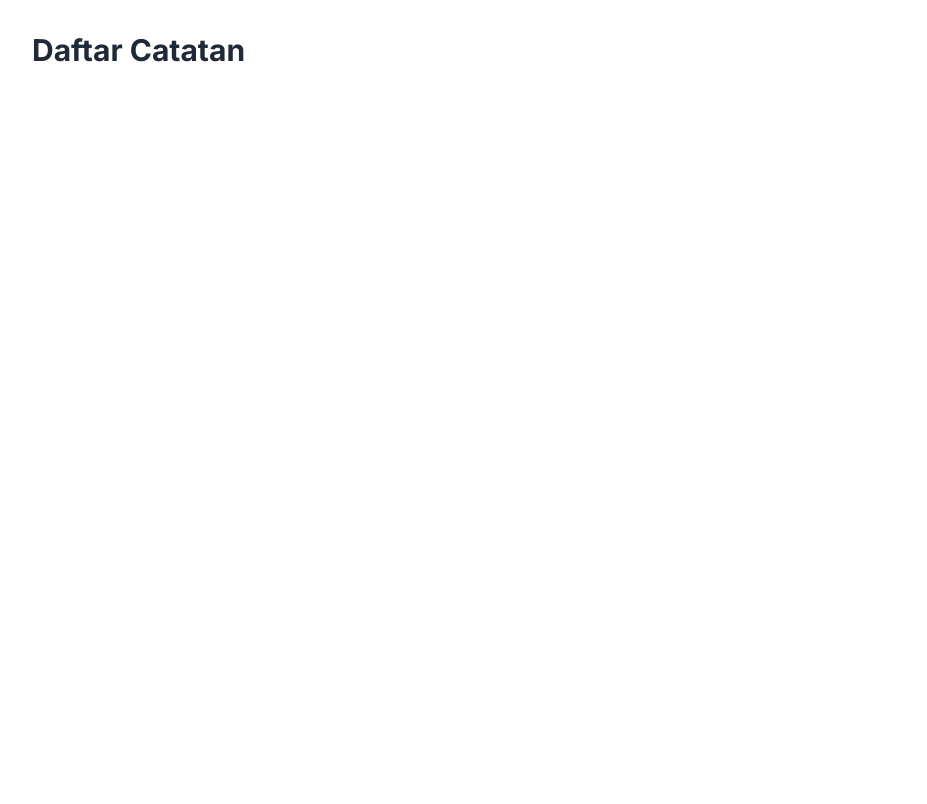
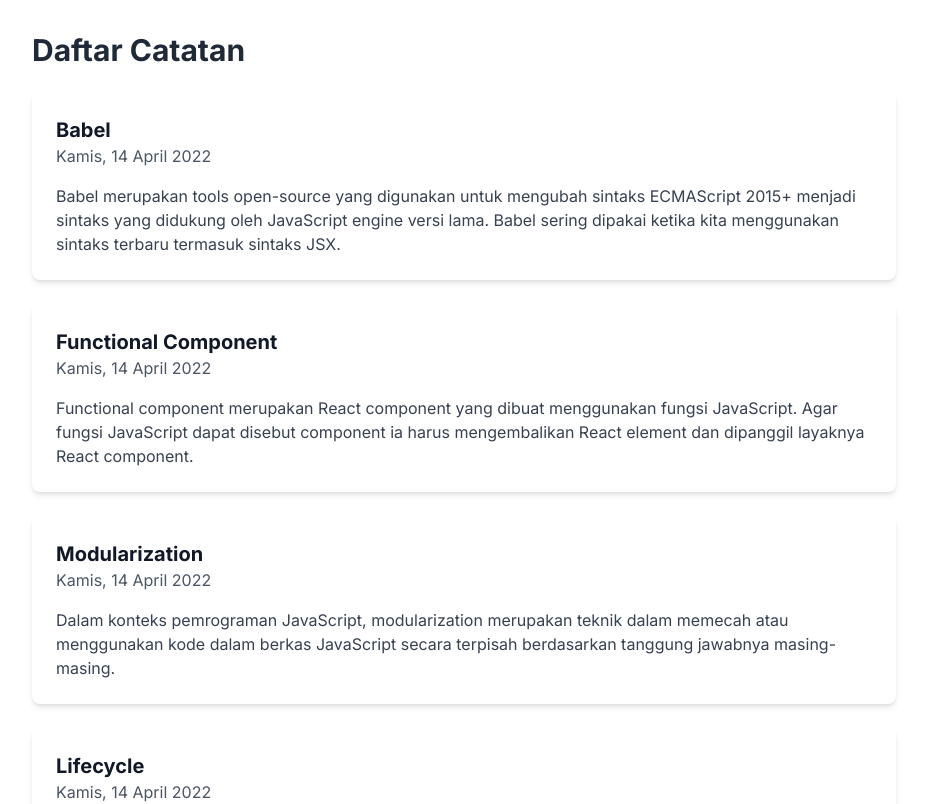
Before and after one commit to nandaglhp/my-note-app-spa, a React (Vite) app: page / in a window 1280 px wide. Shown: the top 804 px of the page, without its empty margins (176-1103 px from the left). Built offline with nearby package versions, Linux system fonts and the light colour scheme.

Commit message:
K2: finish

```diff
--- a/src/pages/NotesPage.jsx
+++ b/src/pages/NotesPage.jsx
@@ -1,11 +1,33 @@
 // src/pages/NotesPage.jsx
-import React from "react";
+import React, { useState, useEffect } from "react";
+import { getAllNotes } from "../utils/local-data";
+import { showFormattedDate } from "../utils";
 
 function NotesPage() {
+  const [notes, setNotes] = useState([]);
+
+  useEffect(() => {
+    // Memanggil fungsi untuk mengambil semua catatan dan menyimpannya ke state
+    const notesData = getAllNotes();
+    setNotes(notesData);
+  }, []);
+
   return (
     <div className="max-w-4xl mx-auto px-4 py-8">
       <h1 className="text-3xl font-bold text-gray-800 mb-6">Daftar Catatan</h1>
-      {/* Komponen untuk menampilkan daftar catatan akan ditempatkan di sini */}
+      {notes.length > 0 ? (
+        <div className="grid grid-cols-1 gap-6">
+          {notes.map((note) => (
+            <div key={note.id} className="p-6 bg-white rounded-lg shadow-md">
+              <h2 className="text-xl font-semibold text-gray-900">{note.title}</h2>
+              <p className="text-gray-600">{showFormattedDate(note.createdAt)}</p>
+              <p className="mt-4 text-gray-700">{note.body}</p>
+            </div>
+          ))}
+        </div>
+      ) : (
+        <p className="text-gray-600">Tidak ada catatan.</p>
+      )}
     </div>
   );
 }
--- a/src/utils/local-data.js
+++ b/src/utils/local-data.js
@@ -1,44 +1,44 @@
 let notes = [
   {
-    id: 'notes-1',
-    title: 'Babel',
-    body: 'Babel merupakan tools open-source yang digunakan untuk mengubah sintaks ECMAScript 2015+ menjadi sintaks yang didukung oleh JavaScript engine versi lama. Babel sering dipakai ketika kita menggunakan sintaks terbaru termasuk sintaks JSX.',
-    createdAt: '2022-04-14T04:27:34.572Z',
+    id: "notes-1",
+    title: "Babel",
+    body: "Babel merupakan tools open-source yang digunakan untuk mengubah sintaks ECMAScript 2015+ menjadi sintaks yang didukung oleh JavaScript engine versi lama. Babel sering dipakai ketika kita menggunakan sintaks terbaru termasuk sintaks JSX.",
+    createdAt: "2022-04-14T04:27:34.572Z",
     archived: false,
   },
   {
-    id: 'notes-2',
-    title: 'Functional Component',
-    body: 'Functional component merupakan React component yang dibuat menggunakan fungsi JavaScript. Agar fungsi JavaScript dapat disebut component ia harus mengembalikan React element dan dipanggil layaknya React component.',
-    createdAt: '2022-04-14T04:27:34.572Z',
+    id: "notes-2",
+    title: "Functional Component",
+    body: "Functional component merupakan React component yang dibuat menggunakan fungsi JavaScript. Agar fungsi JavaScript dapat disebut component ia harus mengembalikan React element dan dipanggil layaknya React component.",
+    createdAt: "2022-04-14T04:27:34.572Z",
     archived: false,
   },
   {
-    id: 'notes-3',
-    title: 'Modularization',
-    body: 'Dalam konteks pemrograman JavaScript, modularization merupakan teknik dalam memecah atau menggunakan kode dalam berkas JavaScript secara terpisah berdasarkan tanggung jawabnya masing-masing.',
-    createdAt: '2022-04-14T04:27:34.572Z',
+    id: "notes-3",
+    title: "Modularization",
+    body: "Dalam konteks pemrograman JavaScript, modularization merupakan teknik dalam memecah atau menggunakan kode dalam berkas JavaScript secara terpisah berdasarkan tanggung jawabnya masing-masing.",
+    createdAt: "2022-04-14T04:27:34.572Z",
     archived: false,
   },
   {
-    id: 'notes-4',
-    title: 'Lifecycle',
-    body: 'Dalam konteks React component, lifecycle merupakan kumpulan method yang menjadi siklus hidup mulai dari component dibuat (constructor), dicetak (render), pasca-cetak (componentDidMount), dan sebagainya. ',
-    createdAt: '2022-04-14T04:27:34.572Z',
+    id: "notes-4",
+    title: "Lifecycle",
+    body: "Dalam konteks React component, lifecycle merupakan kumpulan method yang menjadi siklus hidup mulai dari component dibuat (constructor), dicetak (render), pasca-cetak (componentDidMount), dan sebagainya. ",
+    createdAt: "2022-04-14T04:27:34.572Z",
     archived: false,
   },
   {
-    id: 'notes-5',
-    title: 'ESM',
-    body: 'ESM (ECMAScript Module) merupakan format modularisasi standar JavaScript.',
-    createdAt: '2022-04-14T04:27:34.572Z',
+    id: "notes-5",
+    title: "ESM",
+    body: "ESM (ECMAScript Module) merupakan format modularisasi standar JavaScript.",
+    createdAt: "2022-04-14T04:27:34.572Z",
     archived: false,
   },
   {
-    id: 'notes-6',
-    title: 'Module Bundler',
-    body: 'Dalam konteks pemrograman JavaScript, module bundler merupakan tools yang digunakan untuk menggabungkan seluruh modul JavaScript yang digunakan oleh aplikasi menjadi satu berkas.',
-    createdAt: '2022-04-14T04:27:34.572Z',
+    id: "notes-6",
+    title: "Module Bundler",
+    body: "Dalam konteks pemrograman JavaScript, module bundler merupakan tools yang digunakan untuk menggabungkan seluruh modul JavaScript yang digunakan oleh aplikasi menjadi satu berkas.",
+    createdAt: "2022-04-14T04:27:34.572Z",
     archived: false,
   },
 ];
@@ -63,9 +63,16 @@
 }
 
 function addNote({ title, body }) {
-  notes = [...notes, {
-    id: `notes-${+new Date()}`, title: title || '(untitled)', body, createdAt: new Date().toISOString(), archived: false,
-  }];
+  notes = [
+    ...notes,
+    {
+      id: `notes-${+new Date()}`,
+      title: title || "(untitled)",
+      body,
+      createdAt: new Date().toISOString(),
+      archived: false,
+    },
+  ];
 }
 
 function deleteNote(id) {
@@ -104,14 +111,4 @@
   });
 }
 
-export {
-  getAllNotes,
-  getActiveNotes,
-  getArchivedNotes,
-  deleteNote,
-  editNote,
-  getNote,
-  archiveNote,
-  unarchiveNote,
-  addNote,
-};
+export { getAllNotes, getActiveNotes, getArchivedNotes, deleteNote, editNote, getNote, archiveNote, unarchiveNote, addNote };
```
